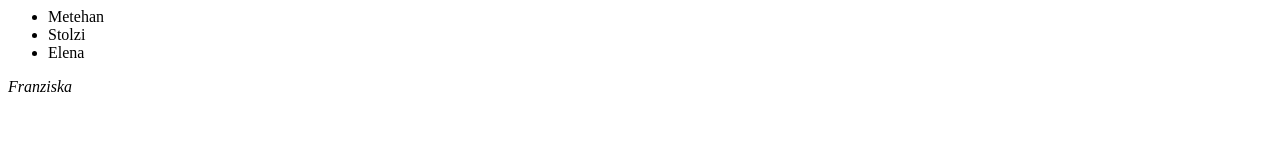
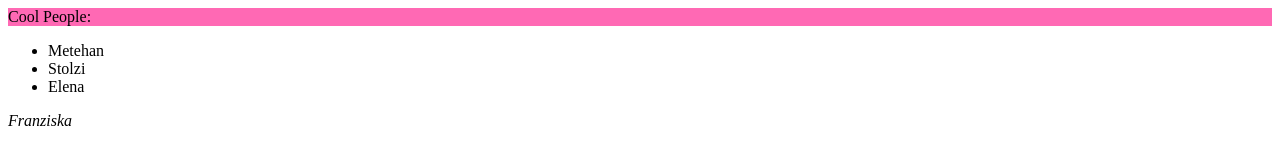
Before and after one commit to katzlberger/first-website, a plain HTML site: page index.html in a window 1280 px wide. Drawn offline with Linux system fonts and the light colour scheme.

Commit message:
color pink

```diff
--- a/index.html
+++ b/index.html
@@ -1,15 +1,25 @@
 <html>
 	<head>
 		<title>2AHIF</title>
+		<link href="style.css" rel="stylesheet" />
 	</head>
 	<body>
+		<article>
+			<section>
+				<p class="fancy-layout">
+					Cool People:
+				</p>
 				<ul>
 					<li>Metehan</li>
 					<li>Stolzi</li>
 					<li>Elena</li>
 				</ul>
+			</section>
+			<section>
 				<span>
 					<i>Franziska</i>
 				</span>
+			</section>
+		</article>
 	</body>
 </html>
--- /dev/null
+++ b/style.css
@@ -0,0 +1,3 @@
+.fancy-layout{
+	background-color: hotpink;
+}
```
Lines whose indentation alone changed are shown as unchanged.
